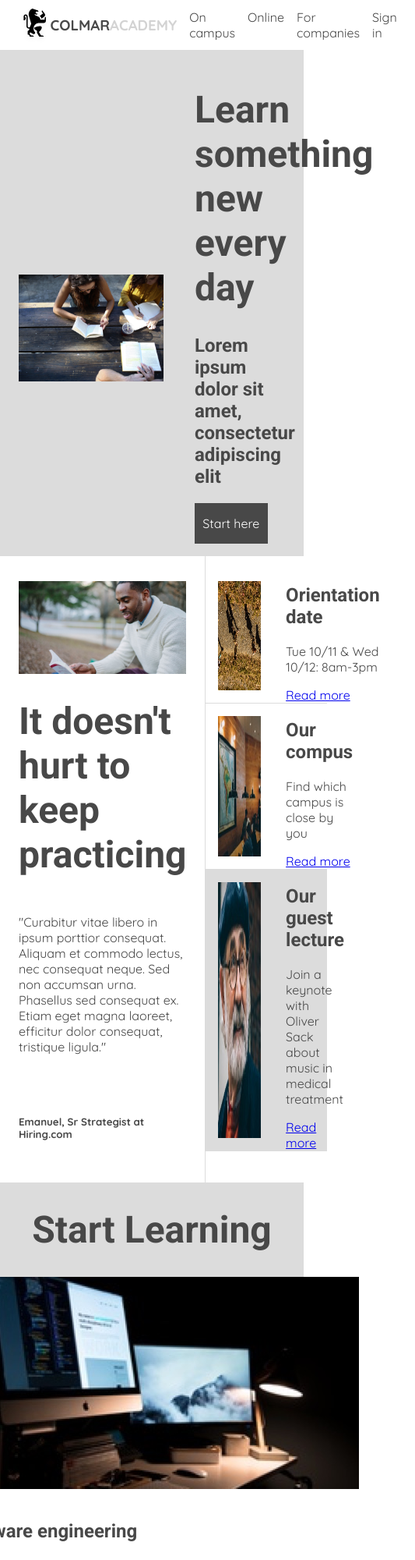
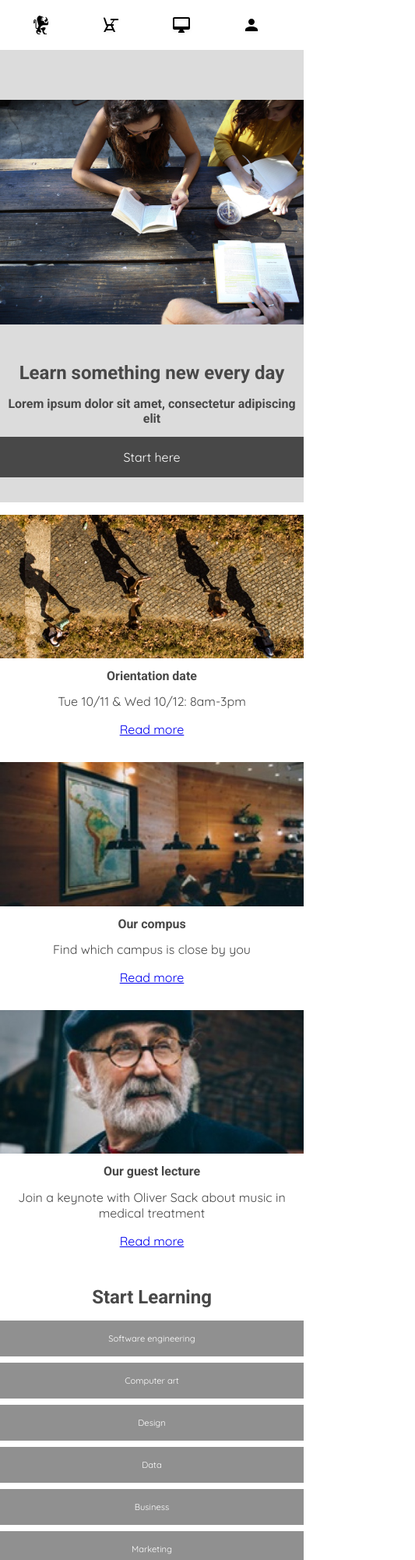
Before and after one commit to adamkovacsmano/Colmar-Academy, a plain HTML site: page index.html in a window 390 px wide. Shown: the top 2000 px of the page at 78% size, 533 px wide, since content can reach past the window. Drawn offline with Linux system fonts and the light colour scheme.

Commit message:
Mobile Up!
its not like in the sheet, but its still looks nice for me

```diff
--- a/index.html
+++ b/index.html
@@ -19,6 +19,12 @@
       <li><a href="#">Online</a></li>
       <li><a href="#">For companies</a></li>
       <li><a href="#">Sign in</a></li>
+    </ul>
+    <ul class=mobile-menu>
+      <li><a href="#"><img src="resources\images\ic-logo.svg"></a></li>
+      <li><a href="#"><img src="resources\images\ic-on-campus.svg"></a></li>
+      <li><a href="#"><img src="resources\images\ic-online.svg"></a></li>
+      <li><a href="#"><img src="resources\images\ic-login.svg"></a></li>
     </ul>
   </header>
 
@@ -85,6 +91,38 @@
       </div>
     </div>
 
+    <!-- Mobile information -->
+
+    <div class="mobilinfo">
+      <div class="mobilimg">
+        <img src="resources\images\information-orientation-mobile.jpg" width="100%" height="auto">
+          <div class="mobilinfotext">
+            <h2>Orientation date</h2>
+            <span>Tue 10/11 & Wed 10/12: 8am-3pm</span>
+            <a href="#">Read more</a>
+          </div>
+        </div>
+
+      <div class="mobilimg">
+        <img src="resources\images\information-campus-mobile.jpg" width="100%" height="auto">
+          <div class="mobilinfotext">
+            <h2>Our compus</h2>
+            <span>Find which campus is close by you</span>
+            <a href="#">Read more</a>
+          </div>
+      </div>
+
+      <div class="mobilimg">
+        <img src="resources\images\information-guest-lecture-mobile.jpg" width="100%" height="auto">
+          <div class="mobilinfotext">
+            <h2>Our guest lecture</h2>
+            <span>Join a keynote with Oliver Sack about music in medical treatment</span>
+            <a href="#">Read more</a>
+          </div>
+      </div>
+    </div>
+
+
     <!-- Learning section -->
 
     <div class="learning">
@@ -139,6 +177,17 @@
           </div>
         </div>
       </div>
+
+      <!-- mobile-courses -->
+
+      <div class="mobile-courses">
+        <a href="#" class="mobile-button">Software engineering</a>
+        <a href="#" class="mobile-button">Computer art</a>
+        <a href="#" class="mobile-button">Design</a>
+        <a href="#" class="mobile-button">Data</a>
+        <a href="#" class="mobile-button">Business</a>
+        <a href="#" class="mobile-button">Marketing</a>
+      </div>
     </div>
 
     <!-- Thesis section -->
@@ -151,8 +200,8 @@
         <video class="video" width="100%" height="auto" controls>
           <source src="resources\videos\thesis.mp4" type="video/mp4">
         </video>
-        <h2>Reimage urban</h2>
-        <p>"Curabitur vitae libero in ipsum porttior consequat. Aliquam et
+        <h2 id="notxt">Reimage urban</h2>
+        <p id="notxt">"Curabitur vitae libero in ipsum porttior consequat. Aliquam et
               commodo lectus, nec consequat neque. Sed non accumsan urna. Phasellus
               sed consequat ex. Etiam eget magna laoreet, efficitur dolor consequat,
                tristique ligula."</p>
@@ -183,7 +232,7 @@
       <div class="left">
         <span>© 2016 Colmar Academy. All rights reserved</span>
       </div>
-      <ul>
+      <ul id="notxt">
         <li><a href="#">Terms</a></li>
         <li><a href="#">Privacy</a></li>
       </ul>
--- a/resources/css/reset.css
+++ b/resources/css/reset.css
@@ -0,0 +1,48 @@
+/* http://meyerweb.com/eric/tools/css/reset/
+   v2.0 | 20110126
+   License: none (public domain)
+*/
+
+html, body, div, span, applet, object, iframe,
+h1, h2, h3, h4, h5, h6, p, blockquote, pre,
+a, abbr, acronym, address, big, cite, code,
+del, dfn, em, img, ins, kbd, q, s, samp,
+small, strike, strong, sub, sup, tt, var,
+b, u, i, center,
+dl, dt, dd, ol, ul, li,
+fieldset, form, label, legend,
+table, caption, tbody, tfoot, thead, tr, th, td,
+article, aside, canvas, details, embed,
+figure, figcaption, footer, header, hgroup,
+menu, nav, output, ruby, section, summary,
+time, mark, audio, video {
+	margin: 0;
+	padding: 0;
+	border: 0;
+	font-size: 100%;
+	font: inherit;
+	vertical-align: baseline;
+}
+/* HTML5 display-role reset for older browsers */
+article, aside, details, figcaption, figure,
+footer, header, hgroup, menu, nav, section {
+	display: block;
+}
+body {
+	line-height: 1;
+}
+ol, ul {
+	list-style: none;
+}
+blockquote, q {
+	quotes: none;
+}
+blockquote:before, blockquote:after,
+q:before, q:after {
+	content: '';
+	content: none;
+}
+table {
+	border-collapse: collapse;
+	border-spacing: 0;
+}
--- a/resources/css/style.css
+++ b/resources/css/style.css
@@ -251,3 +251,132 @@ footer{
 div.left{
   padding-left: 1rem;
 }
+
+/* Mobile section*/
+
+.mobile-menu{
+  display: none;
+}
+
+.mobile-courses{
+  display: none;
+}
+
+.mobilinfo{
+  display: none;
+}
+
+@media only screen and (max-width: 480px){
+  header .mobile-menu{
+    display: flex;
+    align-items: center;
+    justify-content: space-around;
+    width: 100%;
+    padding-top: 1.5rem;
+  }
+  header ul,
+  header .menu,
+  div.information,
+  div.courses,
+  div.thesisright{
+  display: none;
+  }
+
+  .banner{
+    display: flex;
+    flex-direction: column;
+    padding-bottom: 32px;
+  }
+
+  div.bannerimage{
+    width: 100%;
+    padding: 0;
+  }
+
+  div.banner-menu{
+      width: 100%;
+      padding: 0;
+      text-align: center;
+  }
+
+  div.bannerright{
+      width: 100%;
+  }
+
+  .mobilinfo{
+    display: flex;
+    flex-direction: column;
+    align-items: center;
+    padding-top: 16px;
+  }
+
+  .mobilimg{
+    display: flex;
+    flex-direction: column;
+    align-items: center;
+  }
+
+  div.mobilimg{
+      padding-bottom: 32px;
+  }
+
+  div.mobilinfotext{
+    text-align: center;
+    display: inline-flex;
+    flex-direction: column;
+    justify-content: center;
+  }
+
+  .mobile-courses{
+    display: flex;
+    flex-direction: column;
+    background-color: white;
+  }
+
+  .learning{
+    background-color: white;
+  }
+
+  .mobile-button{
+    background-color: rgb(144,144,144);
+    border: none;
+    color: white;
+    padding: 16px 0;
+    text-align: center;
+    text-decoration: none;
+    display: inline-block;
+    font-size: 0.7rem;
+    width: 100%;
+    transition-property: background-color;
+    transition-duration: 750ms;
+    transition-delay: 100ms;
+    margin-bottom: 0.5rem;
+  }
+
+  .mobile-button:hover{
+    background-color: rgb(72,72,72);
+  }
+
+  div.thesisleft{
+    width: 100%;
+    padding: 0;
+  }
+  #notxt{
+    display: none;
+  }
+  footer{
+    display: flex;
+    text-align: center;
+    justify-content: center;
+    border-top: none;
+  }
+
+  h1{
+    font-size: 1.5rem;
+  }
+
+  h2{
+    font-size: 1rem;
+  }
+
+}
```
